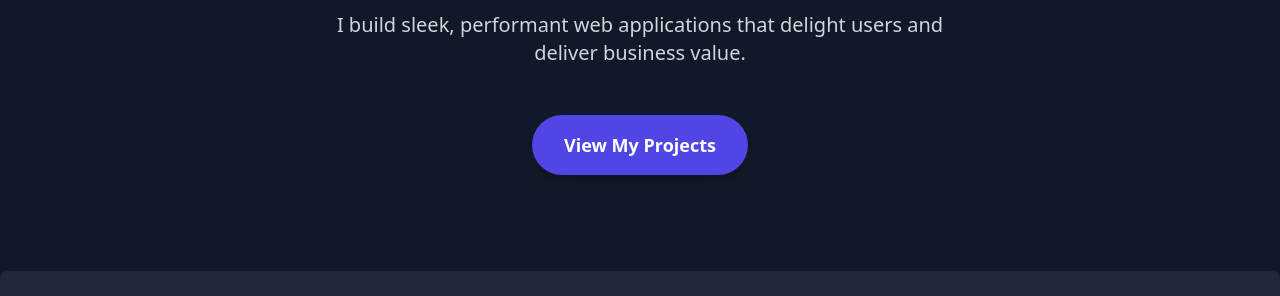
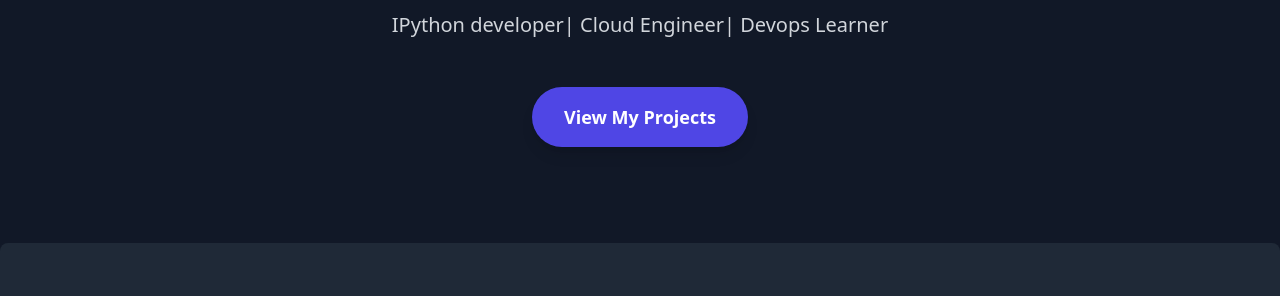
Before and after one commit to syedsohail-123/Portfolios, a plain HTML site: page index.html in a window 1280 px wide. Shown: the part 229-525 px from the top of the page. Drawn offline with nearby package versions, Linux system fonts and the light colour scheme.

Commit message:
Portfolio

```diff
--- a/index.html
+++ b/index.html
@@ -43,7 +43,7 @@
       Syed Sohail Ahmed
     </h1>
     <p class="mt-6 max-w-2xl text-lg md:text-xl text-gray-300">
-      I build sleek, performant web applications that delight users and deliver business value.
+      IPython developer| Cloud Engineer| Devops Learner
     </p>
     <a href="#projects"
        class="mt-12 inline-block px-8 py-4 rounded-full bg-indigo-600 hover:bg-indigo-700 transition text-white font-semibold text-lg shadow-lg">
```
